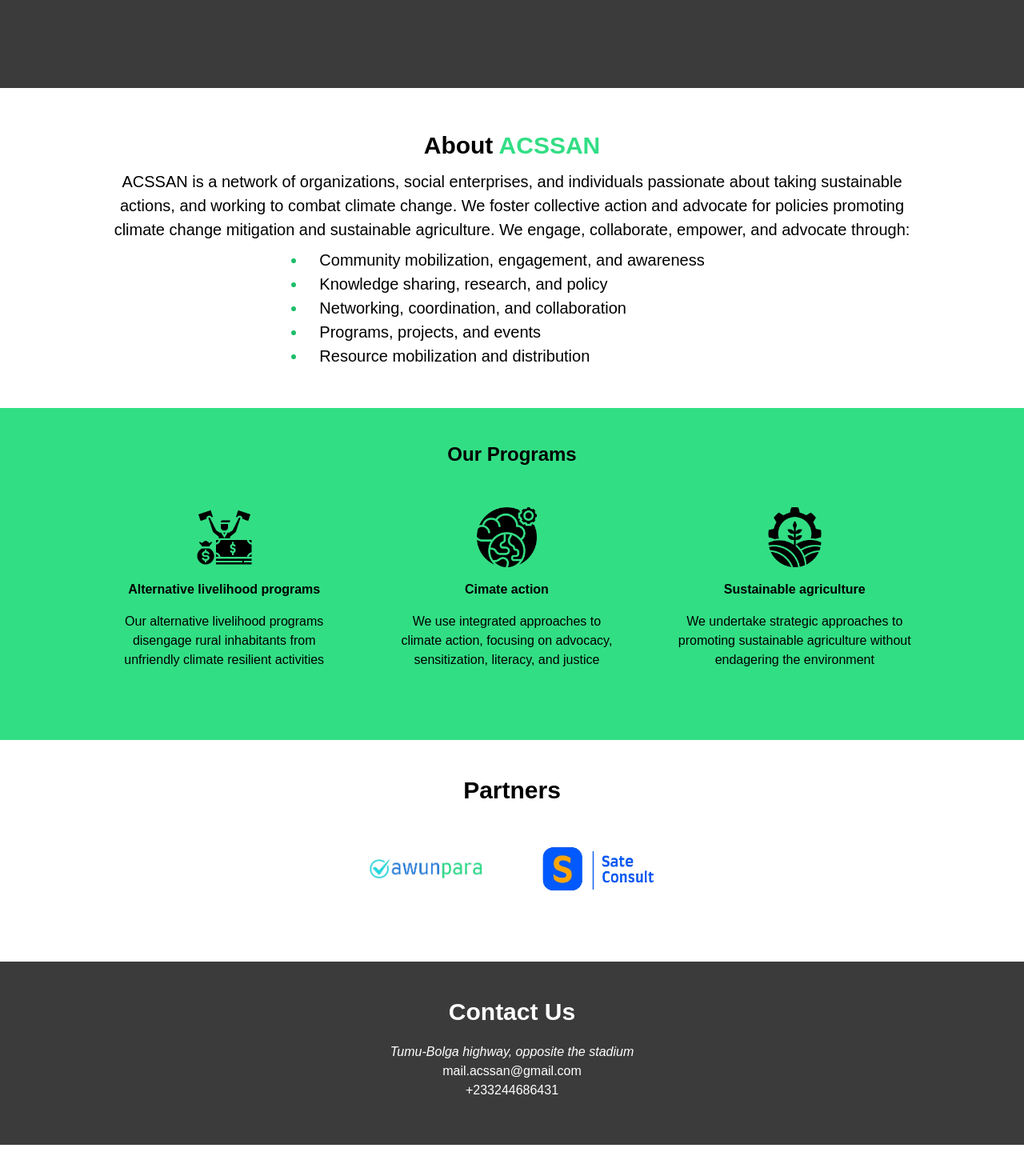
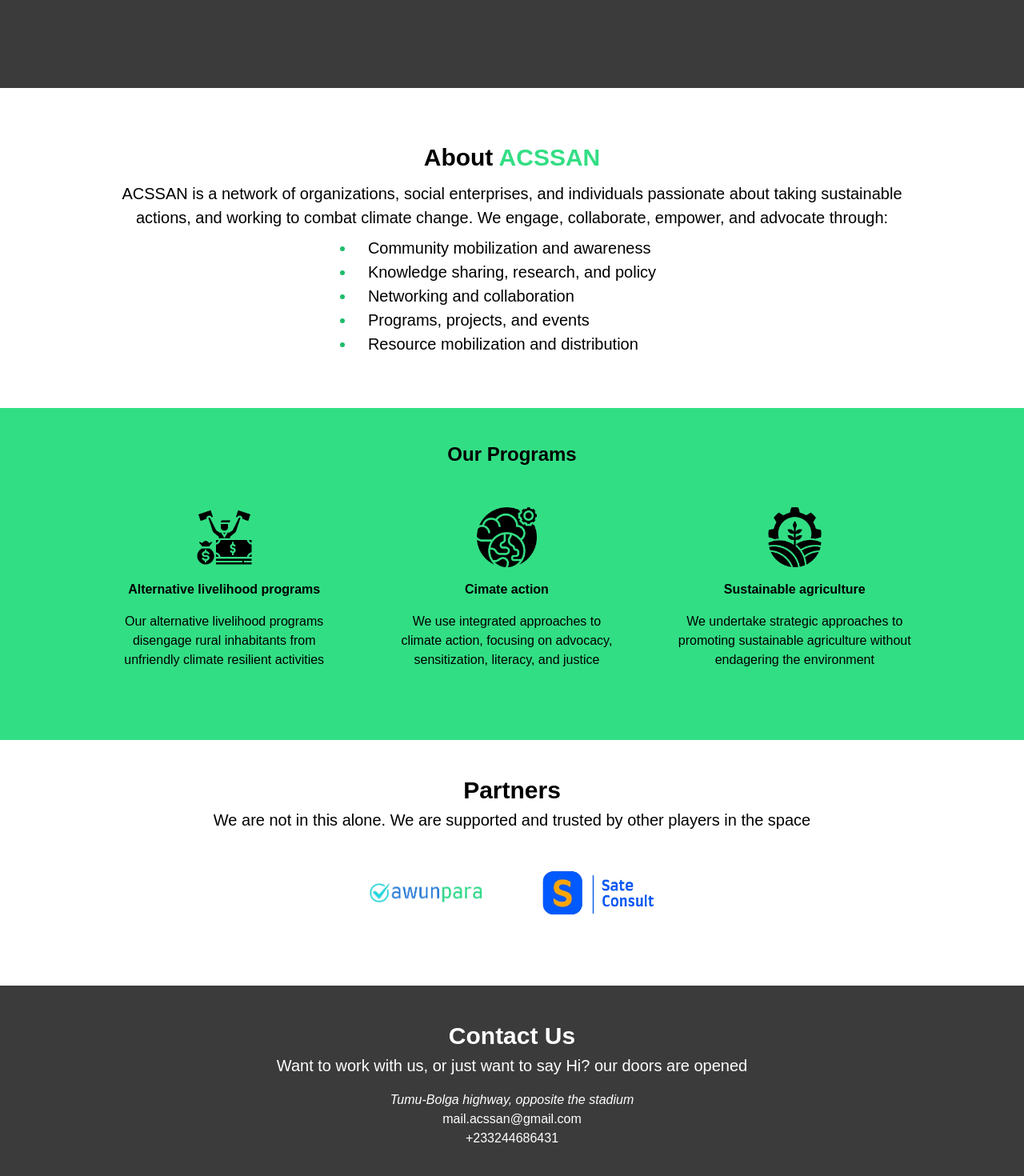
Before and after one commit to AmoroBG/sateconsult-website, a React (Vite) app: page / in a window 1280 px wide. Shown: the part 612-2082 px from the top of the page at 80% size. Before the commit the page ends 2043 px from the top, so only its background shows below. Built offline with nearby package versions, Linux system fonts and the light colour scheme.

Commit message:
Add some text to partners and contact sections

```diff
--- a/src/components/About.jsx
+++ b/src/components/About.jsx
@@ -9,14 +9,13 @@ const About = ({ about }) => {
       <p className="about-acssan">
         ACSSAN is a network of organizations, social enterprises, and
         individuals passionate about taking sustainable actions, and working to
-        combat climate change. We foster collective action and advocate for
-        policies promoting climate change mitigation and sustainable
-        agriculture. We engage, collaborate, empower, and advocate through:
+        combat climate change. We engage, collaborate, empower, and advocate
+        through:
       </p>
       <ul>
-        <li>Community mobilization, engagement, and awareness</li>
+        <li>Community mobilization and awareness</li>
         <li>Knowledge sharing, research, and policy</li>
-        <li>Networking, coordination, and collaboration</li>
+        <li>Networking and collaboration</li>
         <li>Programs, projects, and events</li>
         <li>Resource mobilization and distribution</li>
       </ul>
--- a/src/components/Contact.jsx
+++ b/src/components/Contact.jsx
@@ -1,9 +1,10 @@
 import React from "react";
 
-const Contact = ({contact}) => {
+const Contact = ({ contact }) => {
   return (
     <section className="contact" ref={contact}>
       <h2>Contact Us</h2>
+      <p>Want to work with us, or just want to say Hi? our doors are opened</p>
       <div className="contact-info">
         <address>Tumu-Bolga highway, opposite the stadium</address>
         <email>mail.acssan@gmail.com</email>
--- a/src/components/Partners.jsx
+++ b/src/components/Partners.jsx
@@ -2,10 +2,14 @@ import React from "react";
 import awunparaLogo from "../assets/awunparaLogo.png";
 import sateconsultLogo from "../assets/sateconsultLogo.png";
 
-const Partners = ({partners}) => {
+const Partners = ({ partners }) => {
   return (
     <section className="partners" ref={partners}>
       <h2>Partners</h2>
+      <p>
+        We are not in this alone. We are supported and trusted by other players
+        in the space
+      </p>
       <div className="partners-logos">
         <img src={awunparaLogo} alt="awunpara Logo" />
         <img src={sateconsultLogo} alt="Sate Consult Logo" />
--- a/src/index.css
+++ b/src/index.css
@@ -171,6 +171,9 @@ section .program-lists div:hover{
 }
 
 /* Partners */
+section.partners p{
+  text-align: center;
+}
 section.partners, section.contact {
   min-height: 25vh
 }
@@ -198,6 +201,9 @@ section .partners-logos img:hover{
 section.contact{
 background-color: #3b3b3b;
   color: #fff;
+}
+section.contact p{
+  text-align: center;
 }
 
 section .contact-info{
```
